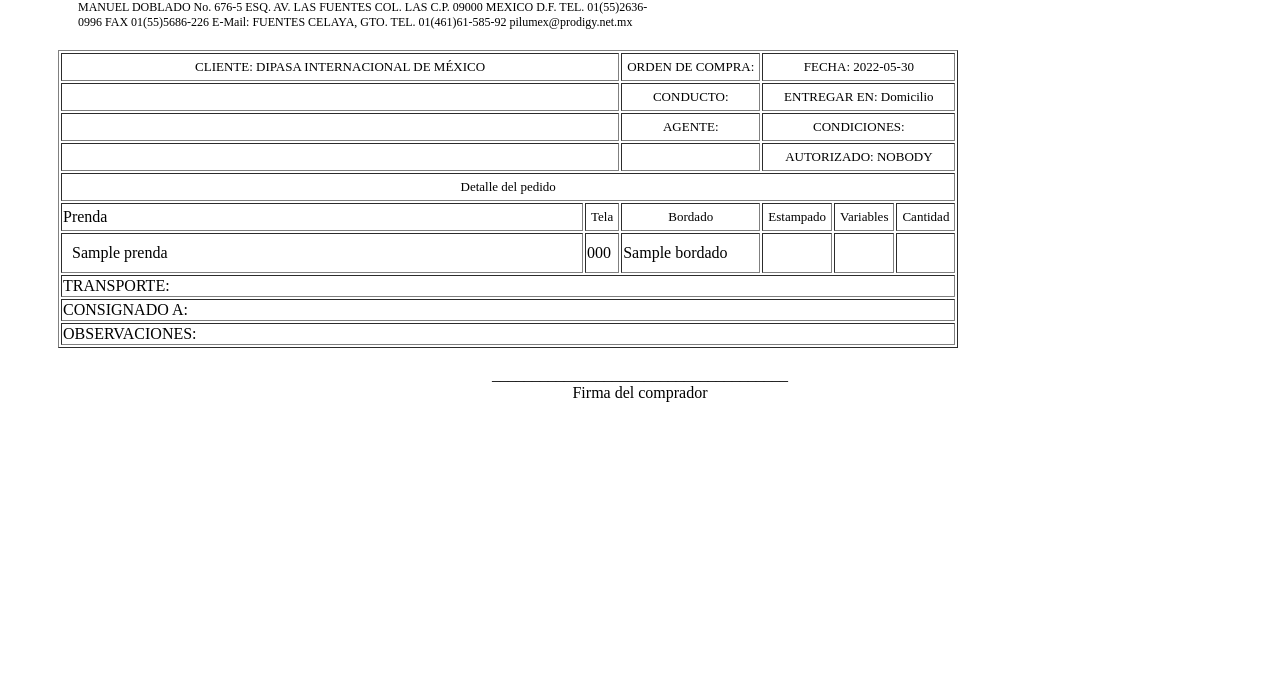
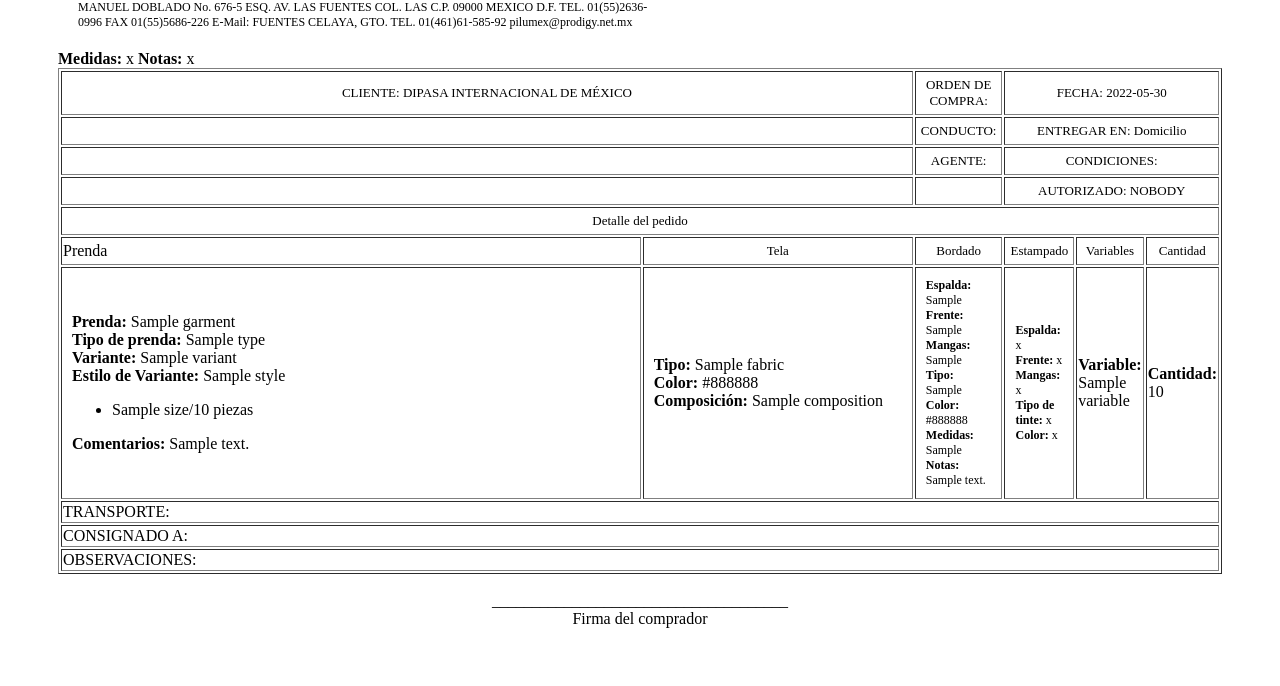
Before and after one commit to AlnSuarez/pdfpilu, a Django app: template app/templates/pdf.html in a window 1280 px wide. Shown: the part 218-904 px from the top of the page. Before the commit the page ends 620 px from the top, so only its background shows below. Run offline with Django 3.2, Linux system fonts and the light colour scheme; the template is opened without the code that fills it: most values are stand-ins (such as "Sample title", 1, 10 or a date in 2020).

Commit message:
added variables from new object

```diff
--- a/app/templates/pdf.html
+++ b/app/templates/pdf.html
@@ -30,8 +30,22 @@
         padding-top: 10px;
     }
     .prendas{
-        width: 500px;
+        width: 70%;
         padding: 10px;
+    }
+    .tela{
+        width: 30%;
+        padding: 10px;
+
+    }
+    .bordado{
+        padding: 10px;
+        font-size: 12px;
+    }
+    .estampado{
+        padding: 10px;
+        font-size: 12px;
+
     }
 
     body{
@@ -117,21 +131,65 @@
                 <td class="centerCell" colspan="6">Detalle del pedido</td>
             </tr>
             <tr>
-                <td style="width: 500px">Prenda</td>
+                <td>Prenda</td>
                 <td class="centerCell">Tela</td>
                 <td class="centerCell">Bordado</td>
                 <td class="centerCell">Estampado</td>
                 <td class="centerCell">Variables</td>
                 <td class="centerCell">Cantidad</td>
             </tr>
+            <!-- falta subtitle -->
             {% for item in pedidos %}
             <tr>
-                <td class="prendas">{{item.prenda}}</td>
-                <td>{{item.tela}}</td>
-                <td>{{item.bordado}}</td>
-                <td></td>
-                <td></td>
-                <td></td>
+                <td class="prendas">
+                   <b>Prenda: </b>{{item.garment.name}} <br>
+                    <b>Tipo de prenda:</b> {{item.garment.type}} <br>
+                    <b>Variante:</b> {{item.variant.name}} <br>
+                    <b>Estilo de Variante:</b> {{item.variant.style}} <br>
+
+                    <!-- faltan los sizes -->
+                    <ul>
+                        {% for size in item.sizes %}
+                        <li>{{size.name}}/{{size.units}} piezas</li>
+                        {% endfor %}
+                    </ul>
+
+                    <b>Comentarios:</b> {{item.description}}
+                </td>
+                <td class="tela">
+                    <b>Tipo:</b> {{item.fabric.name}} <br>
+                    <b>Color:</b> {{item.fabric.color}} <br>
+                    <b>Composición:</b> {{item.fabric.composition}}</td>
+                <td class="bordado">
+                    <b>Espalda:</b> {{item.back_embroidery}} <br>
+                    <b>Frente:</b> {{item.front_embroidery}} <br>
+                    <b>Mangas:</b> {{item.sleeves_embroidery}} <br>
+                    <b>Tipo:</b> {{item.embroidery_type}} <br>
+                    <b>Color:</b> {{item.embroidery_color}} <br>
+                    {% if item.measures_embroidery|length > 0 %}
+                        <b>Medidas:</b> {{item.measures_embroidery}}
+                    {% endif %}
+                    {% if item.notes_embroidery|length > 0 %}
+                        <b>Notas:</b> {{item.notes_embroidery}}
+                    {% endif %}
+
+                </td>
+                <td class="estampado">
+                    <b>Espalda:</b> {{item.back_stamped}} <br>
+                    <b>Frente:</b> {{item.front_stamped}} <br>
+                    <b>Mangas:</b> {{item.sleeves_stamped}} <br>
+                    <b>Tipo de tinte:</b> {{item.stamped_type}} <br>
+                    <b>Color:</b> {{item.stamped_color}} <br> </td>
+                    {% if item.measures_stamped|length > 0 %}
+                        <b>Medidas:</b> {{item.measures_stamped}}
+                    {% endif %}
+                    {% if item.notes_stamped|length > 0 %}
+                        <b>Notas:</b> {{item.notes_stamped}}
+                    {% endif %}
+                <td>
+                    <b>Variable: </b> {{item.variable.name}}
+                </td>
+                <td> <b>Cantidad:</b> {{item.units}}</td>
             </tr>
             {% endfor %}
 
```
